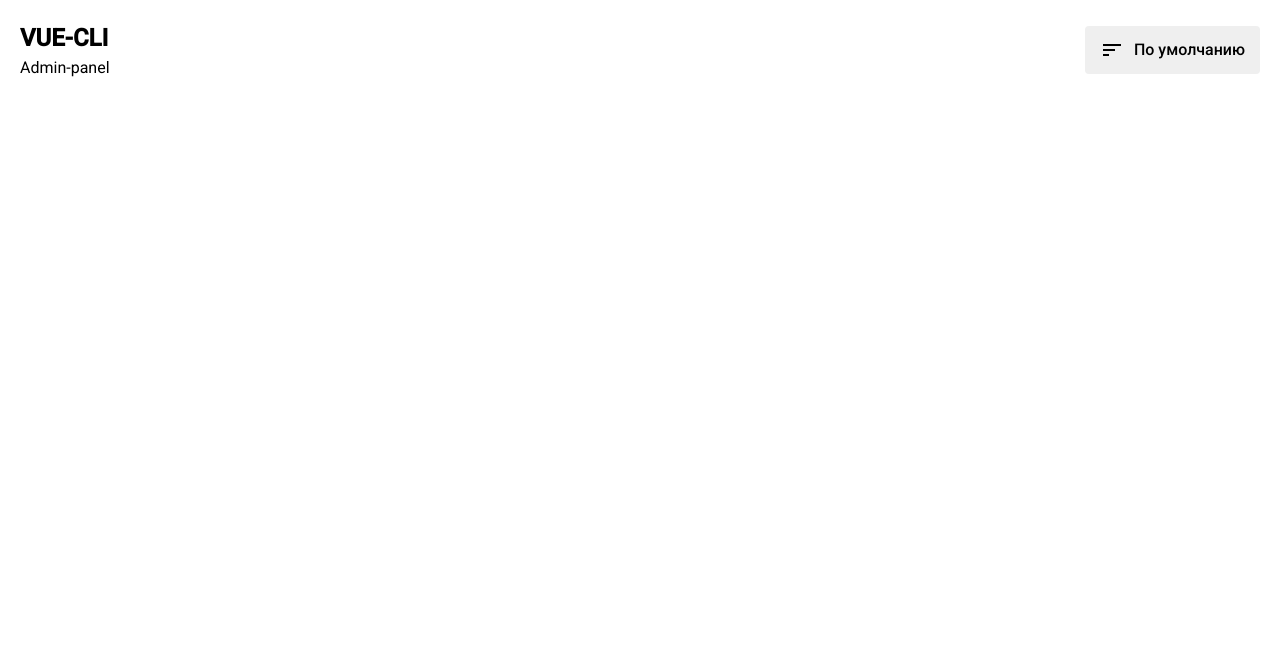
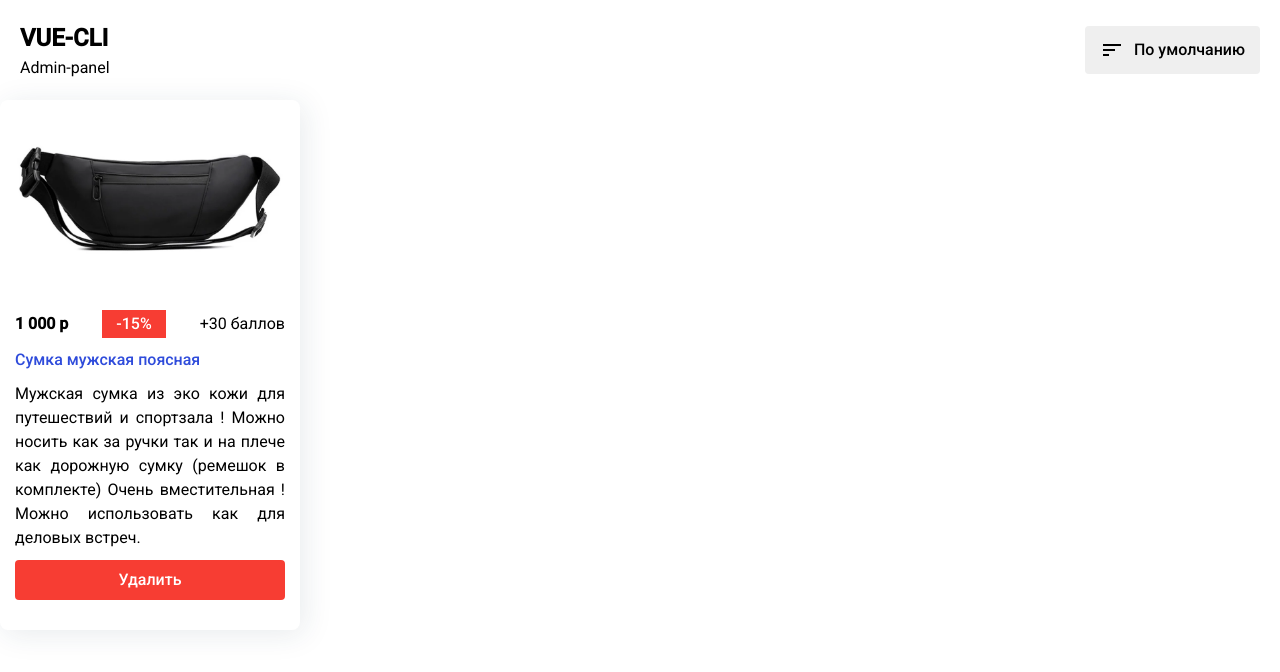
Before and after one commit to niktiin/vue-admin-page, a Vue app: page / in a window 1280 px wide. Shown: the top 672 px of the page. Built offline with nearby package versions, Linux system fonts and the light colour scheme.

Commit message:
feat(Item): Новый компонент
Новый компонент 'Item'  — товар

```diff
--- /dev/null
+++ b/src/components/Item.vue
@@ -0,0 +1,84 @@
+<template>
+  <div class="item">
+    <img src="temp/orig.webp" alt="" class="item__image">
+    <div class="item__price-group">
+      <span class="item__price-group-element item__price">1 000 p</span>
+      <span class="item__price-group-element item__discount">-15%</span>
+      <span class="item__price-group-element item__discount-account">+30 баллов</span>
+    </div>
+    <div class="item__title">Сумка мужская поясная</div>
+    <p class="item__desc">
+      Мужская сумка из эко кожи для путешествий и
+      спортзала ! Можно носить как за ручки так и
+      на плече как дорожную сумку (ремешок в комплекте)
+      Очень вместительная ! Можно использовать как
+      для деловых встреч.
+    </p>
+    <button class="item__action">Удалить</button>
+  </div>
+</template>
+
+<script>
+export default {
+  name: 'Item'
+}
+</script>
+
+<style lang="scss">
+  .item {
+    max-width: 300px;
+    padding: 15px 15px 30px 15px;
+    border-radius: 8px;
+
+    display: grid;
+    grid-gap: 10px;
+    grid-template-rows: 1.1fr auto auto 1fr auto;
+
+    -webkit-box-shadow: 4px 4px 30px 0px rgba(34, 60, 80, 0.1);
+    -moz-box-shadow: 4px 4px 30px 0px rgba(34, 60, 80, 0.1);
+    box-shadow: 4px 4px 30px 0px rgba(34, 60, 80, 0.1);
+  }
+  .item__image {
+    margin-top: 10%;
+  }
+  .item__price-group {
+    display: grid;
+    grid-template-columns: repeat(3, auto);
+    justify-content: space-between;
+    align-items: center;
+  }
+  .item__price {
+    font-weight: 600;
+  }
+  .item__price-group-element {
+    padding: 2px 0;
+    font-size: 16px;
+  }
+  .item__discount {
+    background: #F73D33;
+    color: white;
+    font-weight: 500;
+
+    padding: 2px 14px;
+  }
+  .item__discount-account {
+    font-size: 16px;
+  }
+  .item__title {
+    color: #2F4CDB;
+    font-weight: 500;
+    font-size: 16px;
+  }
+  .item__desc {
+    text-align: justify;
+  }
+  .item__action {
+    background: #F73D33;
+    color: white;
+    border-radius: 4px;
+    border: none;
+    font-weight: 500;
+
+    padding: 8px;
+  }
+</style>
--- a/src/views/Home.vue
+++ b/src/views/Home.vue
@@ -1,12 +1,16 @@
 <template>
   <div class="home">
-    <!--  -->
+    <item />
   </div>
 </template>
 
 <script>
+import item from '@/components/Item.vue'
 
 export default {
-  name: 'Home'
+  name: 'Home',
+  components: {
+    item
+  }
 }
 </script>
```
Also changed, not shown: public/temp/orig.webp (added).
